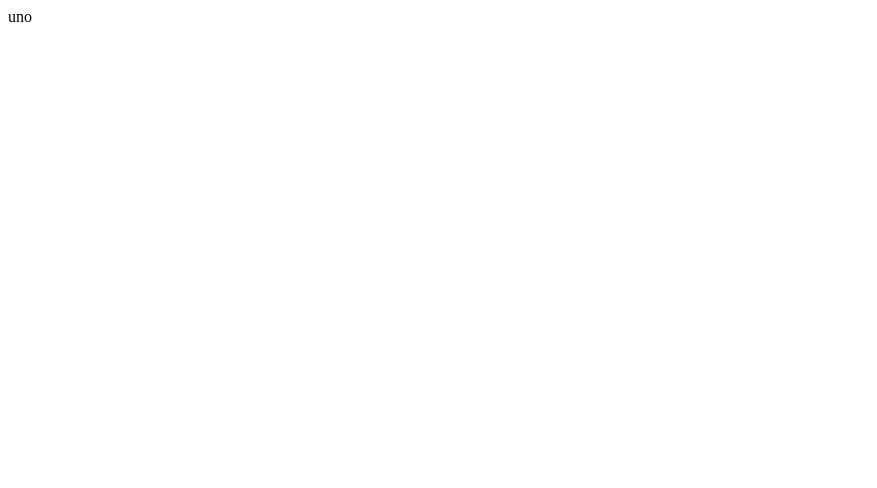
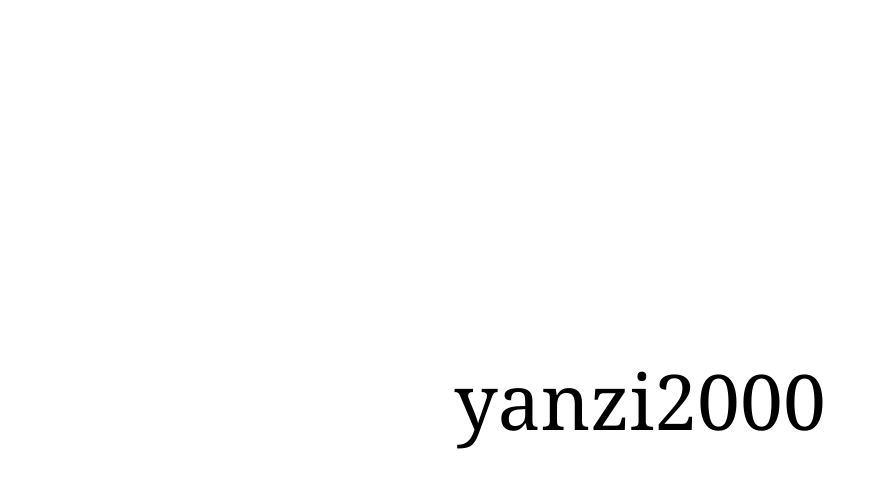
Before and after one commit to yanzizooo/yanzizooo.github.io, a plain HTML site: page index.html in a window 1280 px wide. Shown: the whole page, without its empty margins (0-877 px from the left). Drawn offline with Linux system fonts and the light colour scheme.

Commit message:
feat: title yanzi2000

```diff
--- a/index.html
+++ b/index.html
@@ -1,6 +1,37 @@
-<html>
-  <head></head>
+<!DOCTYPE html>
+<html lang="en">
+  <head>
+    <meta charset="UTF-8" />
+    <style>
+      html, body {
+        margin: 0;
+        padding: 0;
+        height: 100%;
+      }
+
+      body {
+        display: flex;
+        justify-content: center;
+        align-items: center;
+        font-family: Georgia, 'Times New Roman', Times, serif;
+        background-color: #fff;
+      }
+
+      .container {
+        white-space: nowrap;
+      }
+
+      h1 {
+        font-size: 6vw;
+        font-weight: normal;
+        margin: 0;
+      }
+
+    </style>
+  </head>
   <body>
-    uno
+    <div class="container">
+      <h1>yanzi2000</h1>
+    </div>
   </body>
 </html>
```
